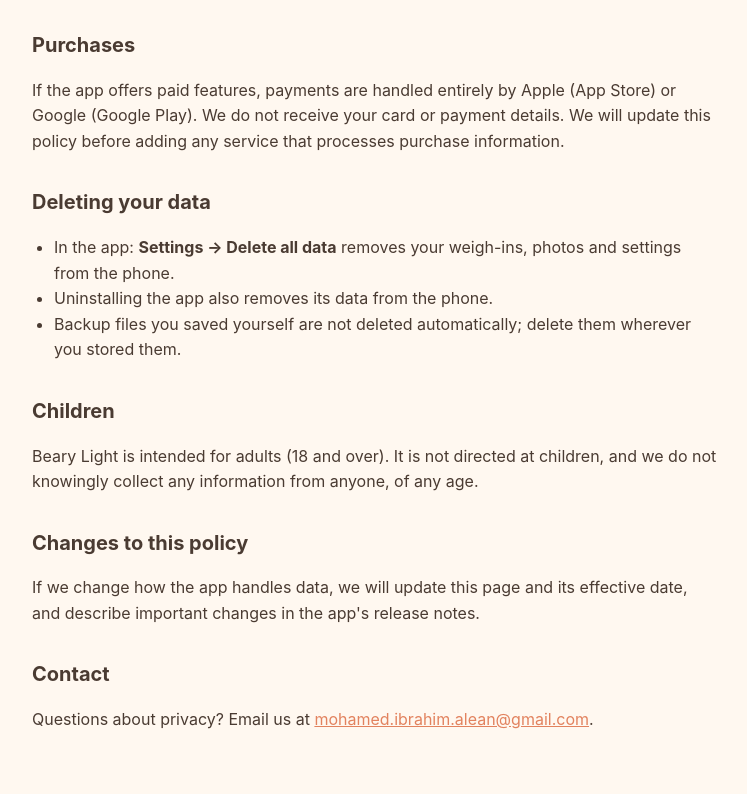
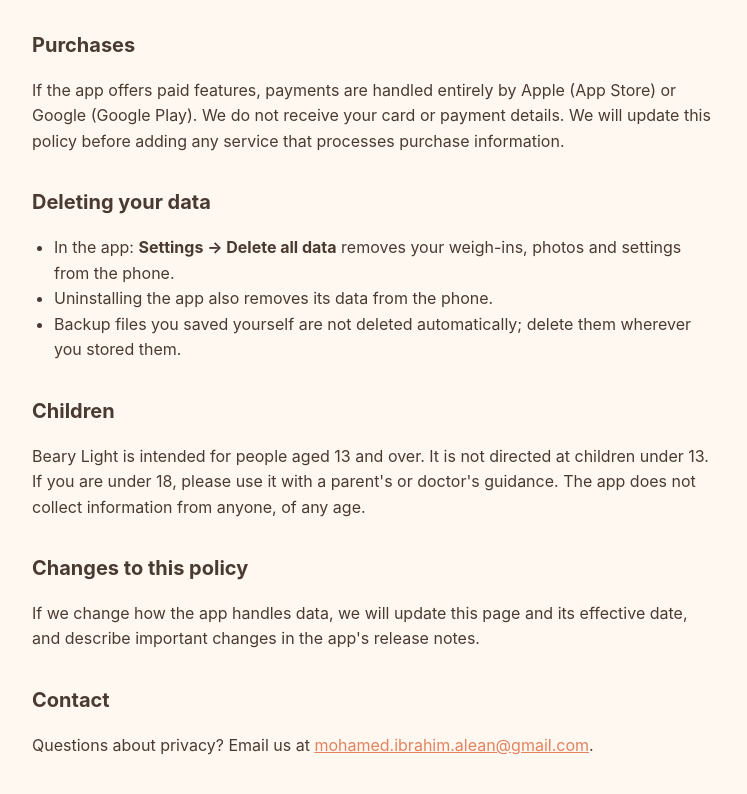
Before and after one commit to memo-ibrahim-alean/beary-light-site, a plain HTML site: page privacy.html in a window 1280 px wide. Shown: the part 1416-2210 px from the top of the page, without its empty margins (264-1011 px from the left). Drawn offline with Linux system fonts and the light colour scheme.

Commit message:
Privacy: intended for ages 13+

```diff
--- a/privacy.html
+++ b/privacy.html
@@ -54,7 +54,7 @@ nav{display:flex;gap:16px;margin-bottom:24px;font-weight:600}
 <li>Backup files you saved yourself are not deleted automatically; delete them wherever you stored them.</li>
 </ul>
 <h2>Children</h2>
-<p>Beary Light is intended for adults (18 and over). It is not directed at children, and we do not knowingly collect any information from anyone, of any age.</p>
+<p>Beary Light is intended for people aged 13 and over. It is not directed at children under 13. If you are under 18, please use it with a parent&#39;s or doctor&#39;s guidance. The app does not collect information from anyone, of any age.</p>
 <h2>Changes to this policy</h2>
 <p>If we change how the app handles data, we will update this page and its effective date, and describe important changes in the app&#39;s release notes.</p>
 <h2>Contact</h2>
```
